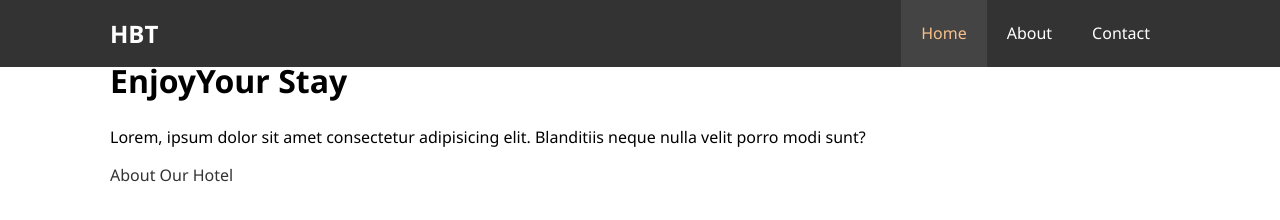
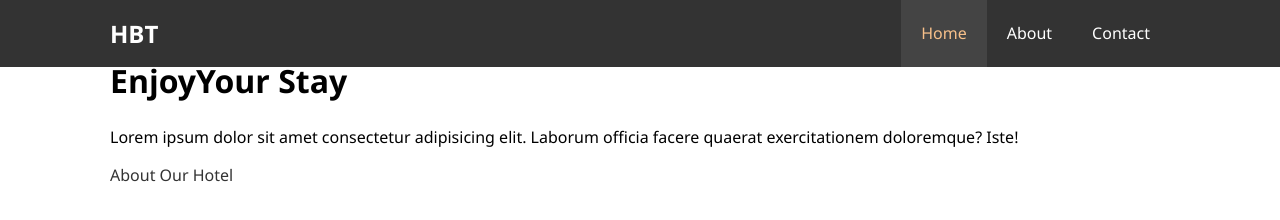
Before and after one commit to Faustin-king/Hotel_Website, a plain HTML site: page index.html in a window 1280 px wide. Drawn offline with Linux system fonts and the light colour scheme.

Commit message:
Add showcase division

```diff
--- a/index.html
+++ b/index.html
@@ -21,12 +21,14 @@
                 </ul>
             </div>
         </nav>
-        <div class="container">
+        <div id="showcase">
+         <div class="container">
             <div class="showcase-content">
-                <h1> <span class="text-primary">Enjoy</span>Your Stay</h1>
-                <p class="lead">Lorem, ipsum dolor sit amet consectetur adipisicing elit. Blanditiis neque nulla velit porro modi sunt?</p>
+                <h1><span class="text-primary">Enjoy</span>Your Stay</h1>
+                <p class="lead">Lorem ipsum dolor sit amet consectetur adipisicing elit. Laborum officia facere quaerat exercitationem doloremque? Iste!</p>
                 <a href="about.html" class="btn">About Our Hotel</a>
             </div>
+         </div>
         </div>
     </header>
 </body>
```
